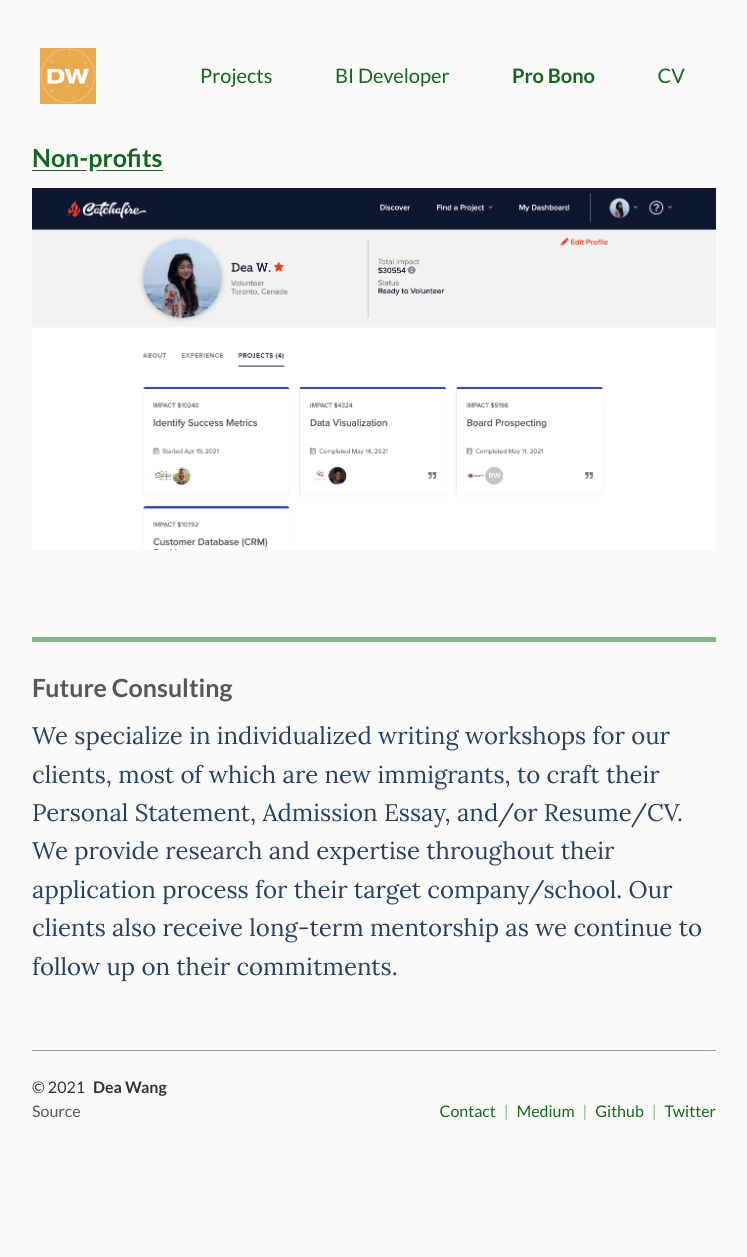
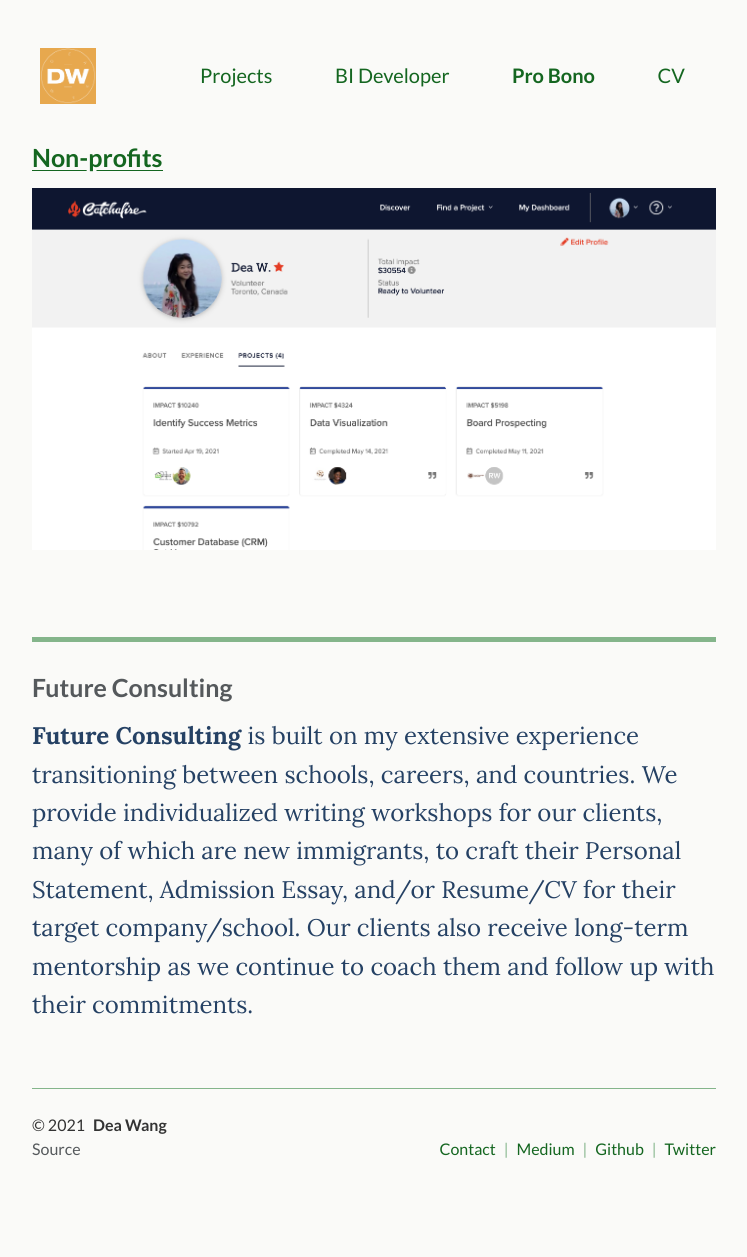
Before and after one commit to deawyk/deawyk.github.io, a Jekyll site: the page built from _pages/pb.md, in a window 1280 px wide. Shown: the whole page, without its empty margins (266-1013 px from the left). Built offline with Jekyll 4.4.1, drawn with Linux system fonts in a browser that asks for light colours; before the commit the page ends 1219 px from its top, so only the background shows below that.

Commit message:
Update pb.md

```diff
--- a/_pages/pb.md
+++ b/_pages/pb.md
@@ -27,5 +27,5 @@
 
 
 ### Future Consulting
-We specialize in individualized writing workshops for our clients, most of which are new immigrants, to craft their Personal Statement, Admission Essay, and/or Resume/CV. We provide research and expertise throughout their application process for their target company/school. Our clients also receive long-term mentorship as we continue to follow up on their commitments.
+**Future Consulting** is built on my extensive experience transitioning between schools, careers, and countries. We provide individualized writing workshops for our clients, many of which are new immigrants, to craft their Personal Statement, Admission Essay, and/or Resume/CV for their target company/school. Our clients also receive long-term mentorship as we continue to coach them and follow up with their commitments.
 </div>
```
